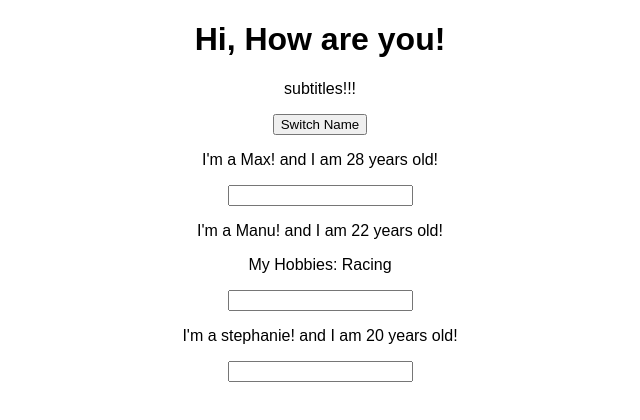
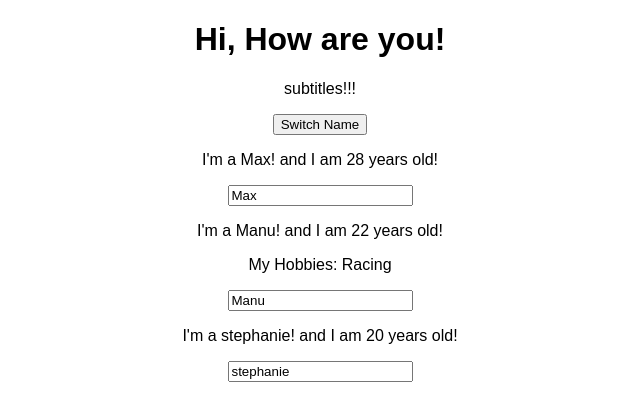
Before and after one commit to Sugar-Bee/RCG, a React (Create React App) app: page / in a window 1280 px wide. Shown: the top 420 px of the page, without its empty margins (320-960 px from the left). Built offline with nearby package versions, Linux system fonts and the light colour scheme.

Commit message:
actual two way binding example

```diff
--- a/src/Person/Person.js
+++ b/src/Person/Person.js
@@ -7,7 +7,7 @@
 				I'm a {props.name}! and I am {props.age} years old!
 			</p>
 			<p>{props.children}</p>
-			<input type="text" onChange={props.changed}></input>
+			<input type="text" onChange={props.changed} value={props.name}></input>
 		</div>
 	);
 };
```
